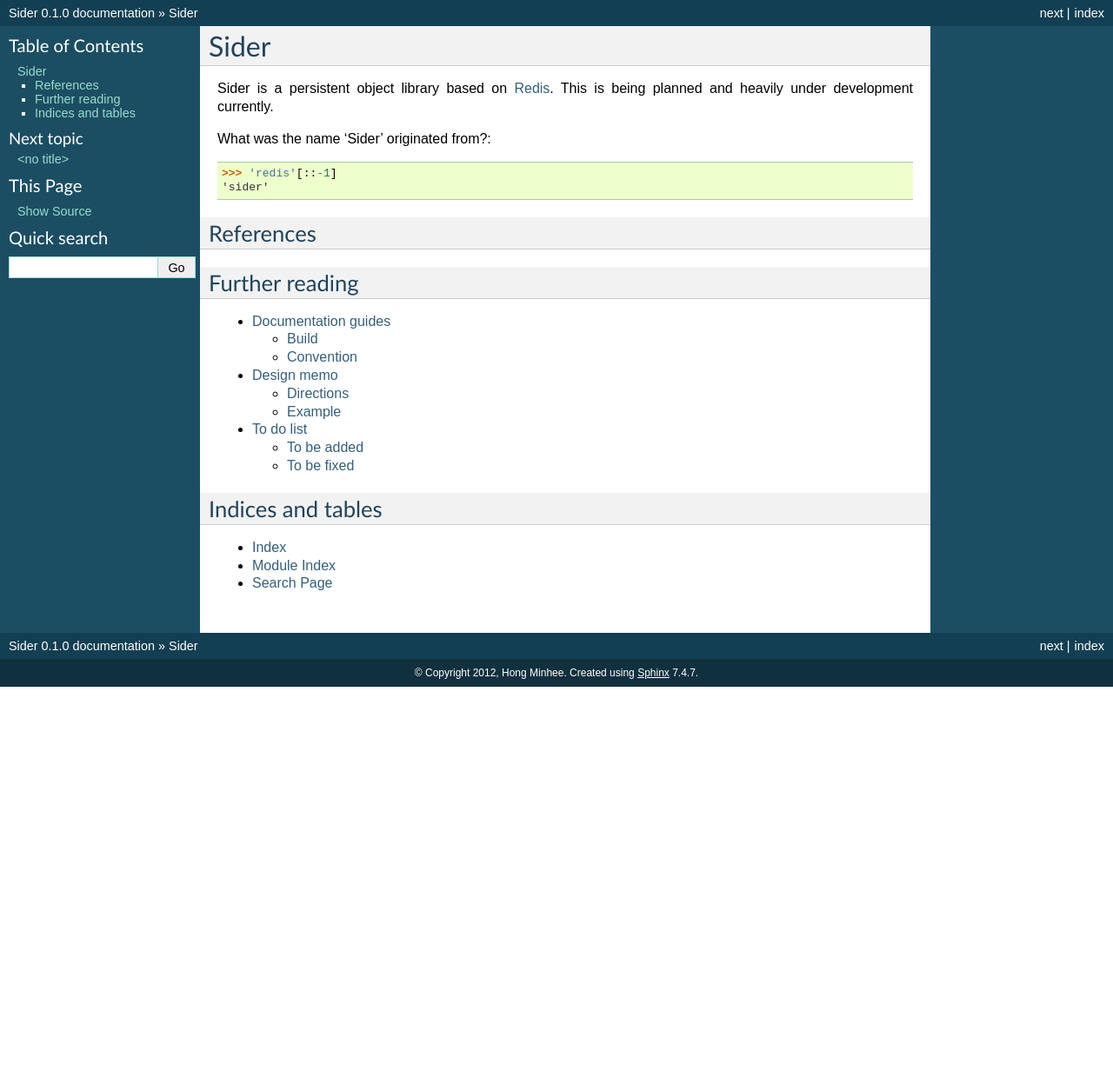
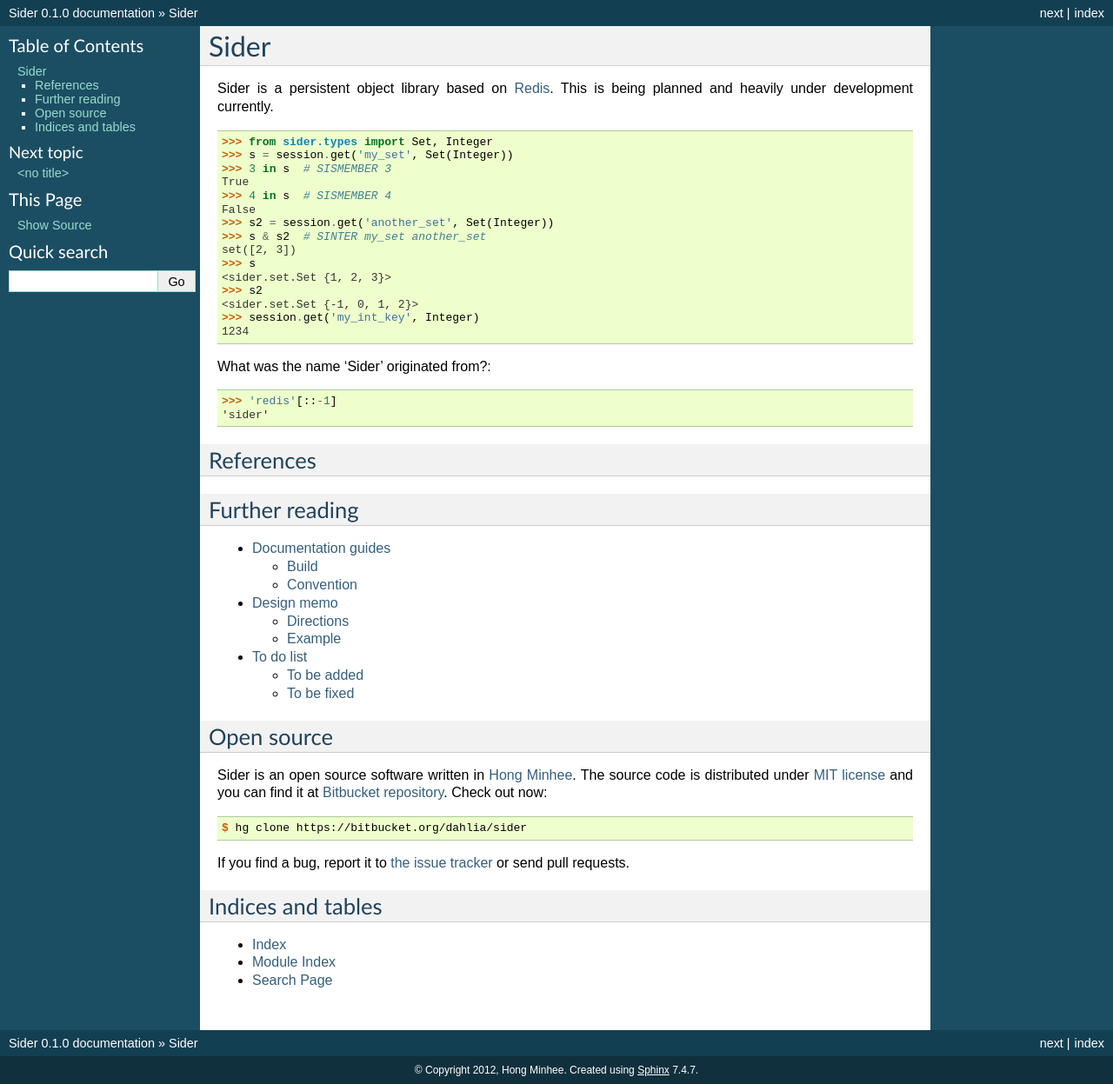
Before and after one commit to dahlia/sider, a Sphinx documentation site: the page built from docs/index.rst, in a window 1280 px wide. Shown: the whole page at 87% size. Built offline with Sphinx 7.4.7, drawn with Linux system fonts in a browser that asks for light colours; before the commit the page ends 900 px from its top, so only the background shows below that.

Commit message:
Front matter

```diff
--- a/README.rst
+++ b/README.rst
@@ -3,6 +3,7 @@ Sider
 
 Sider is a persistent object library based on Redis.
 
-Distributed under `MIT license`__.  See also ``LICENSE`` file.
+Distributed under `MIT license <http://minhee.mit-license.org/>`_.
+See also ``LICENSE`` file.
 
-__ http://minhee.mit-license.org/
+--- `Hong Minhee <http://dahlia.kr/>`_
--- a/docs/index.rst
+++ b/docs/index.rst
@@ -3,6 +3,24 @@ Sider
 
 Sider is a persistent object library based on Redis_.  This is being planned
 and heavily under development currently.
+
+.. sourcecode:: pycon
+
+   >>> from sider.types import Set, Integer
+   >>> s = session.get('my_set', Set(Integer))
+   >>> 3 in s  # SISMEMBER 3
+   True
+   >>> 4 in s  # SISMEMBER 4
+   False
+   >>> s2 = session.get('another_set', Set(Integer))
+   >>> s & s2  # SINTER my_set another_set
+   set([2, 3])
+   >>> s
+   <sider.set.Set {1, 2, 3}>
+   >>> s2
+   <sider.set.Set {-1, 0, 1, 2}>
+   >>> session.get('my_int_key', Integer)
+   1234
 
 What was the name 'Sider' originated from?:
 
@@ -34,6 +52,25 @@ Further reading
    todo
 
 
+Open source
+-----------
+
+Sider is an open source software written in `Hong Minhee`__.  The source code
+is distributed under `MIT license`__ and you can find it at `Bitbucket
+repository`__.  Check out now:
+
+.. sourcecode:: console
+
+   $ hg clone https://bitbucket.org/dahlia/sider
+
+If you find a bug, report it to `the issue tracker`__ or send pull requests.
+
+__ http://dahlia.kr/
+__ http://minhee.mit-license.org/
+__ https://bitbucket.org/dahlia/sider
+__ https://bitbucket.org/dahlia/sider/issues
+
+
 Indices and tables
 ------------------
 
```
